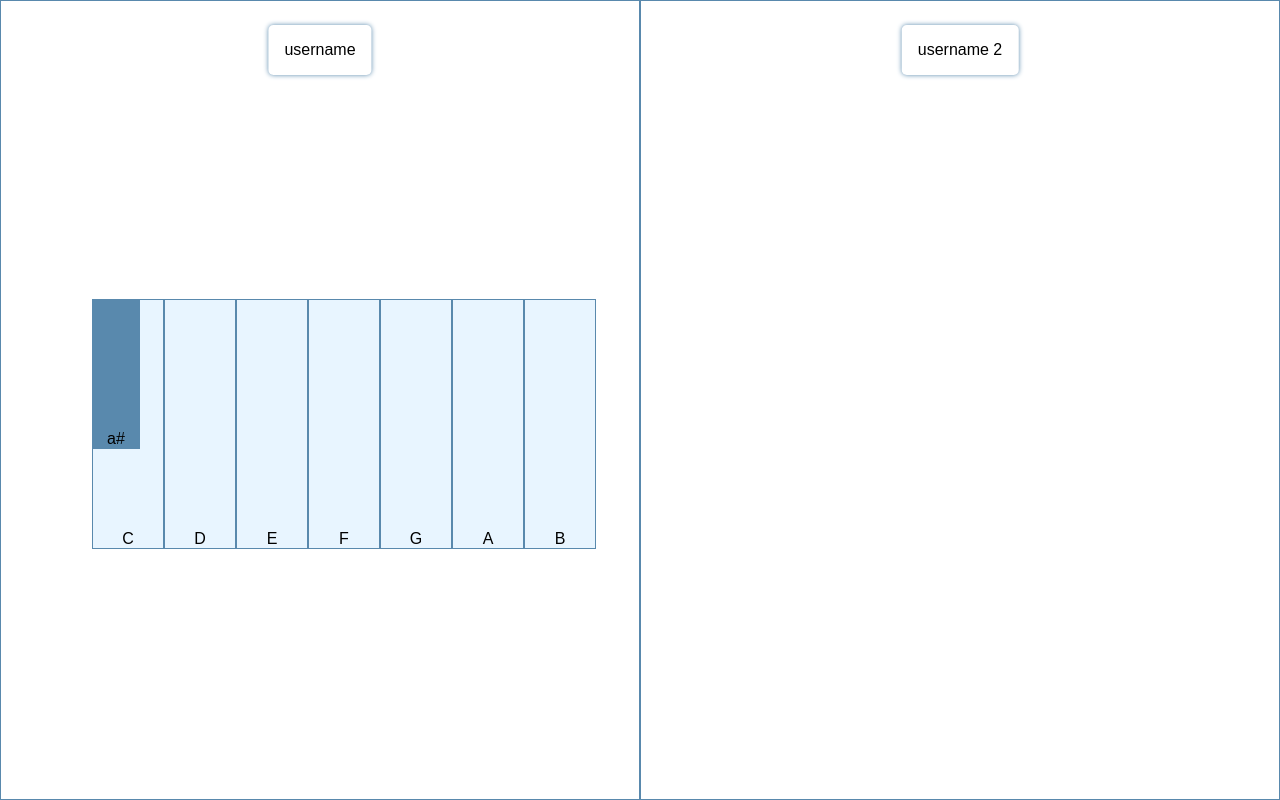
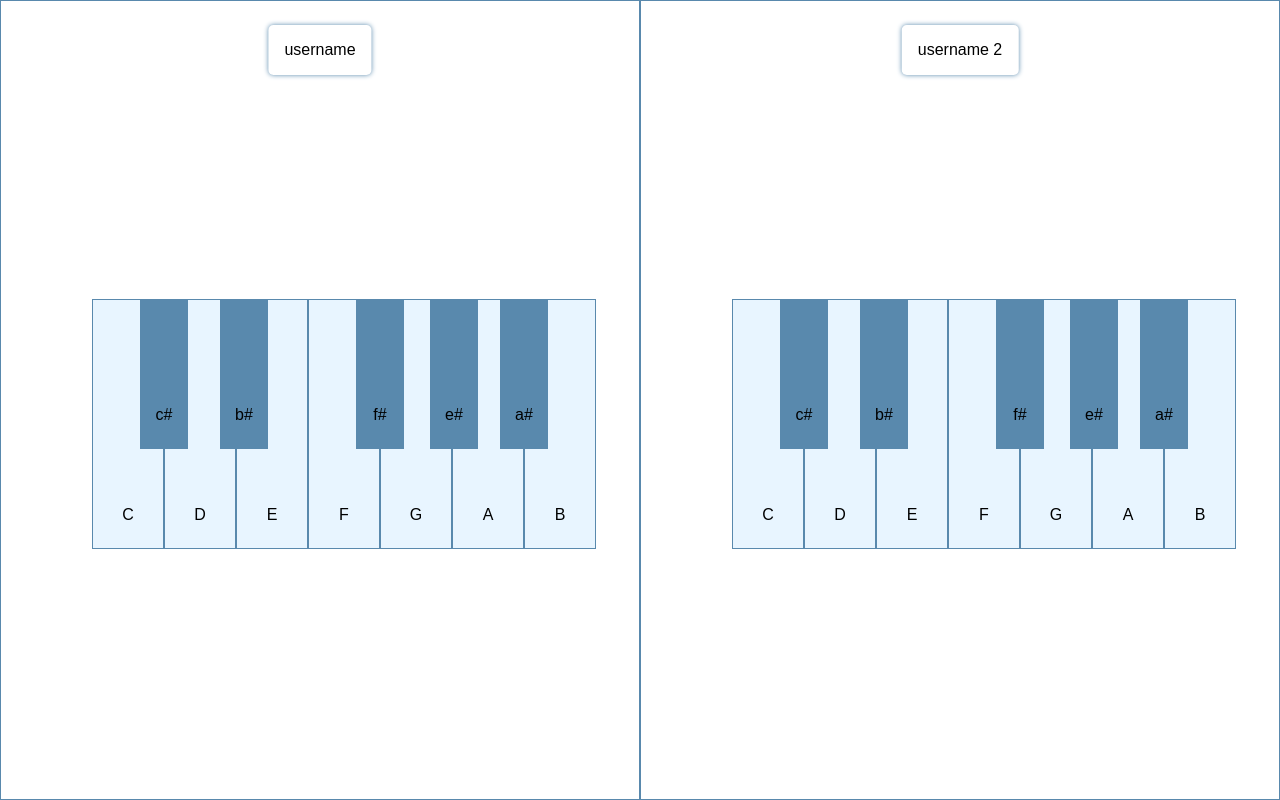
Before and after one commit to justlucdewit/music-server, a website: page frontend/src/music.html in a window 1280 px wide. Drawn offline with nearby package versions, Linux system fonts and the light colour scheme; no server answers; a web font is replaced by a local one.

Commit message:
add style to sharp key

```diff
--- a/frontend/src/music.html
+++ b/frontend/src/music.html
@@ -19,15 +19,29 @@
                 <li class="keyboard__key keyboard__key--basic">G</li>
                 <li class="keyboard__key keyboard__key--basic">A</li>
                 <li class="keyboard__key keyboard__key--basic">B</li>
-                <li class="keyboard__key keyboard__key--sharp">c#</li>
-                <li class="keyboard__key keyboard__key--sharp">b#</li>
-                <li class="keyboard__key keyboard__key--sharp">f#</li>
-                <li class="keyboard__key keyboard__key--sharp">e#</li>
-                <li class="keyboard__key keyboard__key--sharp">a#</li>
+                <li class="keyboard__key keyboard__key--sharp" data-num="1">c#</li>
+                <li class="keyboard__key keyboard__key--sharp" data-num="2">b#</li>
+                <li class="keyboard__key keyboard__key--sharp" data-num="3">f#</li>
+                <li class="keyboard__key keyboard__key--sharp" data-num="4">e#</li>
+                <li class="keyboard__key keyboard__key--sharp" data-num="5">a#</li>
             </ul>
         </div>
         <div class="jam__user jam__user--2">
             <span class="jam__username">username 2</span>
+            <ul class="keyboard">
+                <li class="keyboard__key keyboard__key--basic">C</li>
+                <li class="keyboard__key keyboard__key--basic">D</li>
+                <li class="keyboard__key keyboard__key--basic">E</li>
+                <li class="keyboard__key keyboard__key--basic">F</li>
+                <li class="keyboard__key keyboard__key--basic">G</li>
+                <li class="keyboard__key keyboard__key--basic">A</li>
+                <li class="keyboard__key keyboard__key--basic">B</li>
+                <li class="keyboard__key keyboard__key--sharp" data-num="1">c#</li>
+                <li class="keyboard__key keyboard__key--sharp" data-num="2">b#</li>
+                <li class="keyboard__key keyboard__key--sharp" data-num="3">f#</li>
+                <li class="keyboard__key keyboard__key--sharp" data-num="4">e#</li>
+                <li class="keyboard__key keyboard__key--sharp" data-num="5">a#</li>
+            </ul>
         </div>
     </section>
     <script src="/socket.io/socket.io.js"></script>
--- a/frontend/src/style.scss
+++ b/frontend/src/style.scss
@@ -111,7 +111,6 @@ button{
     display: flex;
 
     &__key{
-        background-color: $primary-color--light;
         border: 1px solid $primary-color--dark;
 
         overflow: hidden;
@@ -120,8 +119,17 @@ button{
         justify-content: center;
         align-items: flex-end;
 
+        user-select: none;
+        cursor: pointer;
+
         &--basic{
             width: 72px;
+            padding-bottom: 24px;
+            background-color: $primary-color--light;
+            transition: .1s all ease-out;
+            &:hover{
+                background-color: $primary-color--dark;
+            }
         }
 
         &--sharp{
@@ -132,8 +140,25 @@ button{
             height: 60%;
 
             top: 0;
-            --posi
-            left: ;
+            left: 48px;
+
+            padding-bottom: 24px;
+
+            &[data-num="2"]{
+                left: 128px;
+            }
+
+            &[data-num="3"]{
+                left: 264px;
+            }
+
+            &[data-num="4"]{
+                left: 338px;
+            }
+
+            &[data-num="5"]{
+                left: 408px;
+            }
         }
     }
 }
```
Also changed, not shown: frontend/src/style.css, 1 other file.
